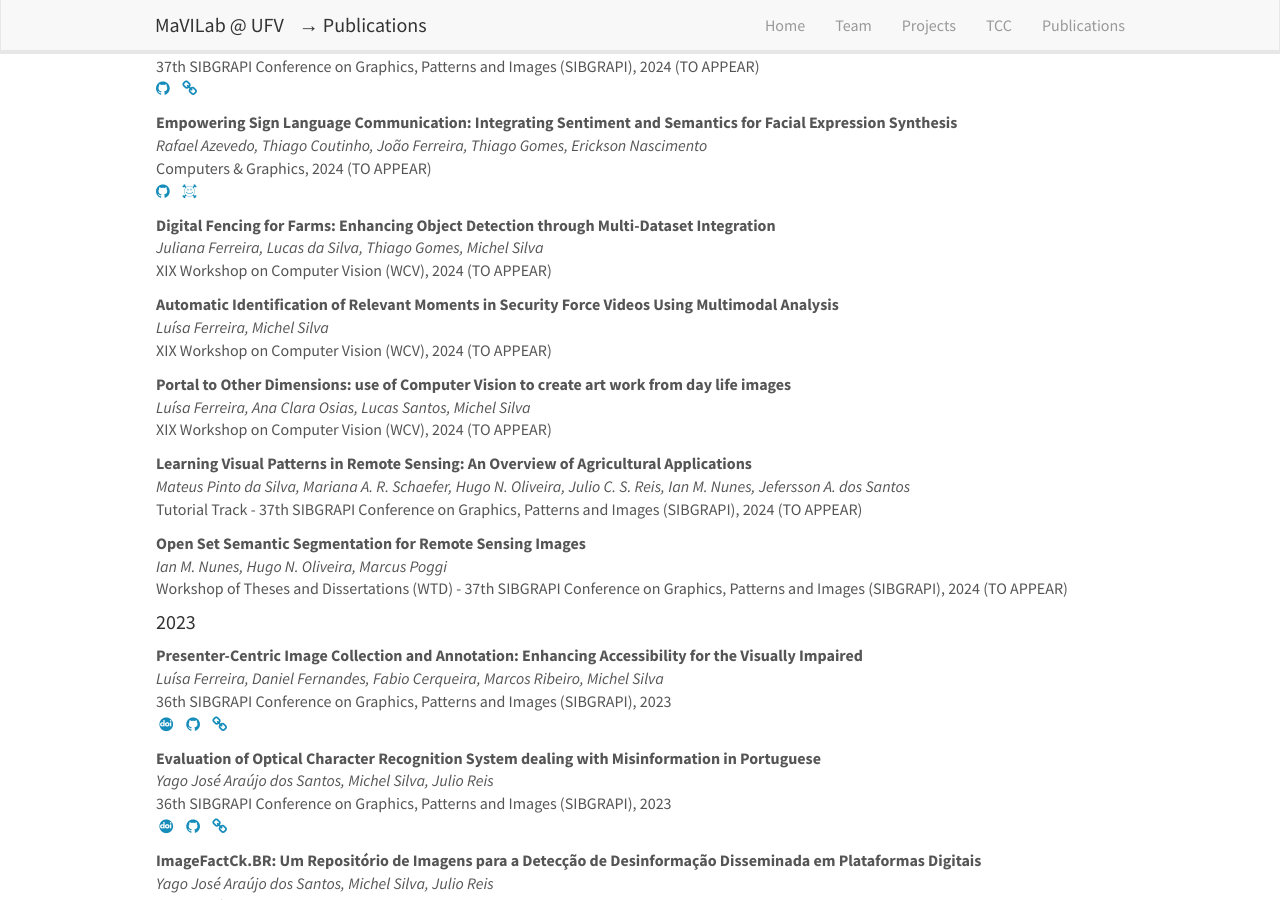
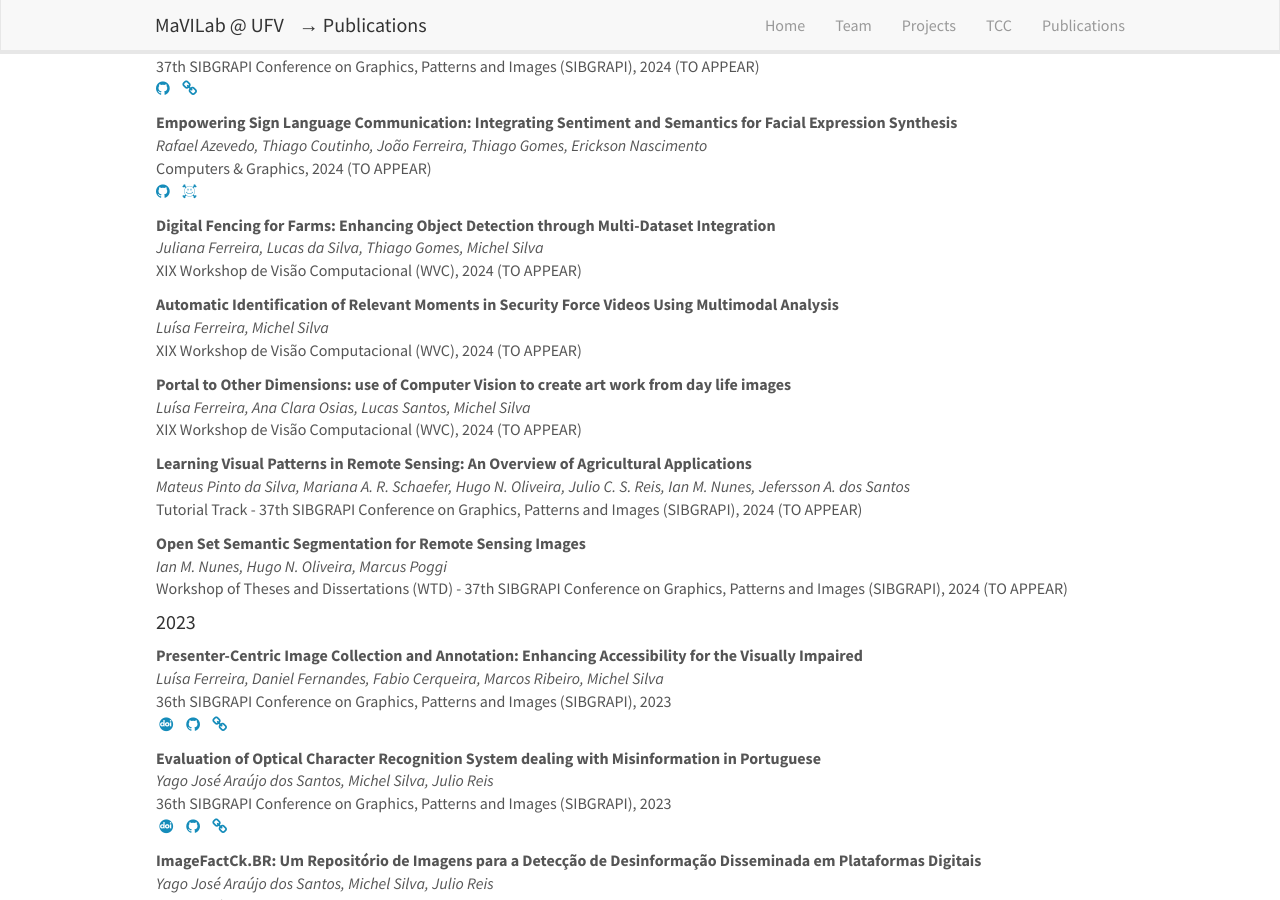
Before and after one commit to MaVILab-UFV/mavilab-ufv.github.io, a Jekyll site: the page built from _pages/publications.md, in a window 1280 px wide and 900 px high, scrolled down 388 px. Built offline with Jekyll 4.4.1, drawn with Linux system fonts in a browser that asks for light colours; nearby versions of some CDN libraries; some web fonts are replaced.

Commit message:
Update pub_list.yml

```diff
--- a/_data/pub_list.yml
+++ b/_data/pub_list.yml
@@ -43,7 +43,7 @@ ROS and Gazebo"
 
   - title: "Digital Fencing for Farms: Enhancing Object Detection through Multi-Dataset Integration"
     authors: Juliana Ferreira, Lucas da Silva, Thiago Gomes, Michel Silva
-    media: XIX Workshop on Computer Vision (WCV), 2024 (TO APPEAR)
+    media: XIX Workshop de Visão Computacional (WVC), 2024 (TO APPEAR)
     links:
       url:
       doi:
@@ -53,7 +53,7 @@ ROS and Gazebo"
 
   - title: "Automatic Identification of Relevant Moments in Security Force Videos Using Multimodal Analysis"
     authors: Luísa Ferreira, Michel Silva
-    media: XIX Workshop on Computer Vision (WCV), 2024 (TO APPEAR)
+    media: XIX Workshop de Visão Computacional (WVC), 2024 (TO APPEAR)
     links:
       url:
       doi:
@@ -63,7 +63,7 @@ ROS and Gazebo"
 
   - title: "Portal to Other Dimensions: use of Computer Vision to create art work from day life images"
     authors: Luísa Ferreira, Ana Clara Osias, Lucas Santos, Michel Silva
-    media: XIX Workshop on Computer Vision (WCV), 2024 (TO APPEAR)
+    media: XIX Workshop de Visão Computacional (WVC), 2024 (TO APPEAR)
     links:
       url:
       doi:
```
